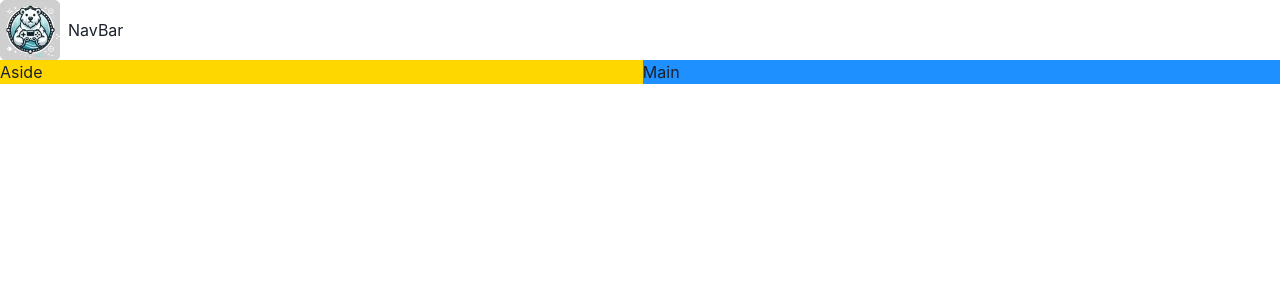
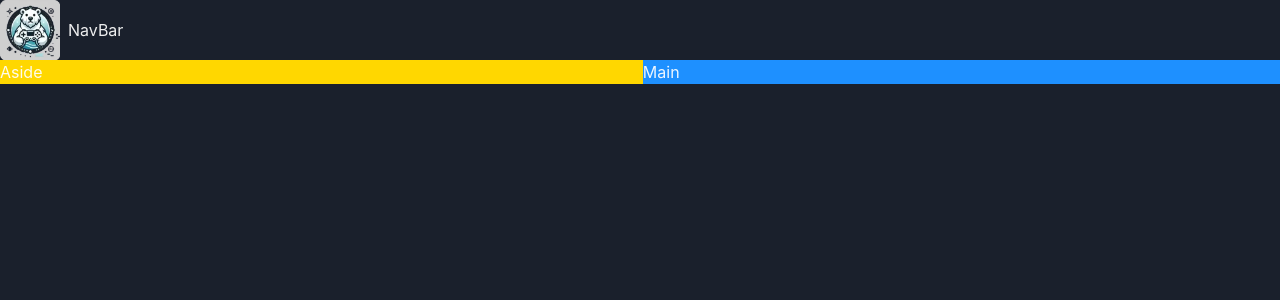
Before and after one commit to OhijMik/GameHub, a React (Vite) app in the folder game-hub/: page / in a window 1280 px wide. Shown: the top 300 px of the page. Built offline with nearby package versions, Linux system fonts and the light colour scheme.

Commit message:
Implemented the dark mode

```diff
--- a/game-hub/src/main.tsx
+++ b/game-hub/src/main.tsx
@@ -1,12 +1,16 @@
 import React from "react";
 import ReactDOM from "react-dom/client";
-import { ChakraProvider } from "@chakra-ui/react";
+import { ChakraProvider, ColorModeScript } from "@chakra-ui/react";
 import App from "./App";
+import theme from "./theme";
 import "./index.css";
 
 ReactDOM.createRoot(document.getElementById("root") as HTMLElement).render(
   <React.StrictMode>
-    <ChakraProvider>
+    <ChakraProvider theme={theme}>
+      <ColorModeScript
+        initialColorMode={theme.config.initialColorMode}
+      ></ColorModeScript>
       <App />
     </ChakraProvider>
   </React.StrictMode>
--- /dev/null
+++ b/game-hub/src/theme.ts
@@ -0,0 +1,9 @@
+import { extendTheme, ThemeConfig } from "@chakra-ui/react";
+
+const config: ThemeConfig = {
+    initialColorMode: 'dark'
+};
+
+const theme = extendTheme({ config });
+
+export default theme;
```
